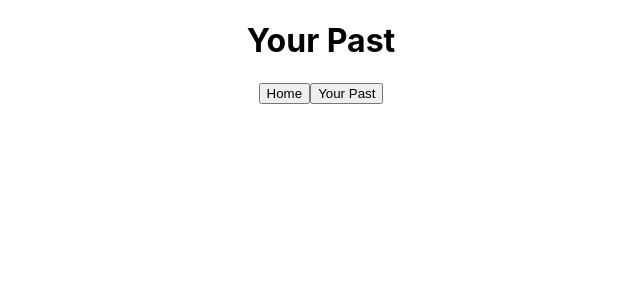
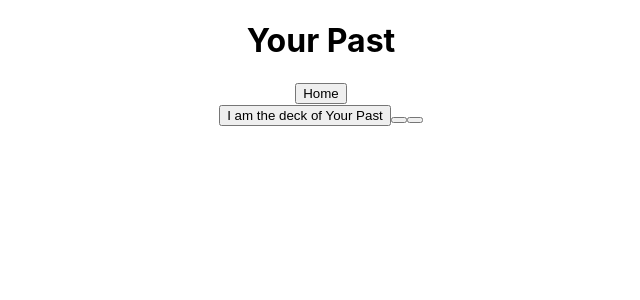
Before and after one commit to heathornJ/campfirecards, a React (Create React App) app: page / in a window 1280 px wide. Both pictures are taken after a click on the button "Your Past". Shown: the top 300 px of the page, without its empty margins (319-959 px from the left). Built offline with nearby package versions, Linux system fonts and the light colour scheme.

Commit message:
Add Card & Deck components and methods to randomly draw and assign questions from the Deck theme to the Card.

```diff
--- /dev/null
+++ b/src/components/Card.js
@@ -0,0 +1,8 @@
+import React from "react";
+
+// Displays a random question, determined in Deck, as the button text
+function Card(props) {
+  return <button>{props.question}</button>;
+}
+
+export default Card;
--- /dev/null
+++ b/src/components/Deck.js
@@ -0,0 +1,30 @@
+import React, { useState } from "react";
+import Card from "./Card";
+
+// Receives theme and questions from ThemeScreen.
+function Deck({ theme, questions }) {
+  // State to keep a track of the current random questions.
+  const [selectedQuestions, setSelectedQuestions] = useState([]);
+
+  // Generates 2 random numbers to select an index from the questions array. Adds these questions to the array.
+  const drawCards = () => {
+    const maxRange = questions.length;
+    let index1 = Math.floor(Math.random() * maxRange);
+    let index2 = Math.floor(Math.random() * maxRange);
+
+    while (index1 === index2) {
+      index2 = Math.floor(Math.random() * maxRange);
+    }
+    // Sets the selectedQuestions state to contain the 2 random questions
+    setSelectedQuestions([questions[index1], questions[index2]]);
+  };
+  return (
+    <div>
+      <button onClick={drawCards}>I am the deck of {theme}</button>
+      <Card question={selectedQuestions[0]} />
+      <Card question={selectedQuestions[1]} />
+    </div>
+  );
+}
+
+export default Deck;
--- a/src/components/HomeScreen.js
+++ b/src/components/HomeScreen.js
@@ -1,13 +1,13 @@
 import React from "react";
 import ThemeButton from "./ThemeButton";
 
-function HomeScreen(props) {
+function HomeScreen({ navigateTo }) {
   return (
     <div className="main-container">
       <h1>The Beginning of Campfire Cards</h1>
       <p>Pick your pack.</p>
       <div className="theme-buttons">
-        <ThemeButton theme="Your Past" navigateTo={props.navigateTo} />
+        <ThemeButton theme="Your Past" navigateTo={navigateTo} />
         <ThemeButton theme="Your Present" />
         <ThemeButton theme="Your Party" />
         <ThemeButton theme="Your Goals" />
--- a/src/components/ThemeButton.js
+++ b/src/components/ThemeButton.js
@@ -1,12 +1,9 @@
 import React from "react";
 
-function ThemeButton(props) {
+function ThemeButton({ theme, navigateTo }) {
   return (
-    <button
-      className="theme-button"
-      onClick={() => props.navigateTo("theme", props.theme)}
-    >
-      {props.theme}
+    <button className="theme-button" onClick={() => navigateTo("theme", theme)}>
+      {theme}
     </button>
   );
 }
--- a/src/components/ThemeScreen.js
+++ b/src/components/ThemeScreen.js
@@ -1,11 +1,22 @@
-import React from "react";
+import React, { useEffect, useState } from "react";
+import Deck from "./Deck";
 
-function ThemeScreen(props) {
+function ThemeScreen({ theme, navigateTo }) {
+  //Set to empty array before api is called.
+  const [questions, setQuestions] = useState([
+    "question 1",
+    "question 2",
+    "question 3",
+    "question 4",
+  ]);
+
+  //**TODO** useEffect to capture questions from api call to go here and set the question state
+
   return (
     <div className="main-container">
-      <h1>{props.theme}</h1>
-      <button onClick={() => props.navigateTo("home")}>Home</button>
-      <button>{props.theme}</button>
+      <h1>{theme}</h1>
+      <button onClick={() => navigateTo("home")}>Home</button>
+      <Deck theme={theme} questions={questions} />
     </div>
   );
 }
```
